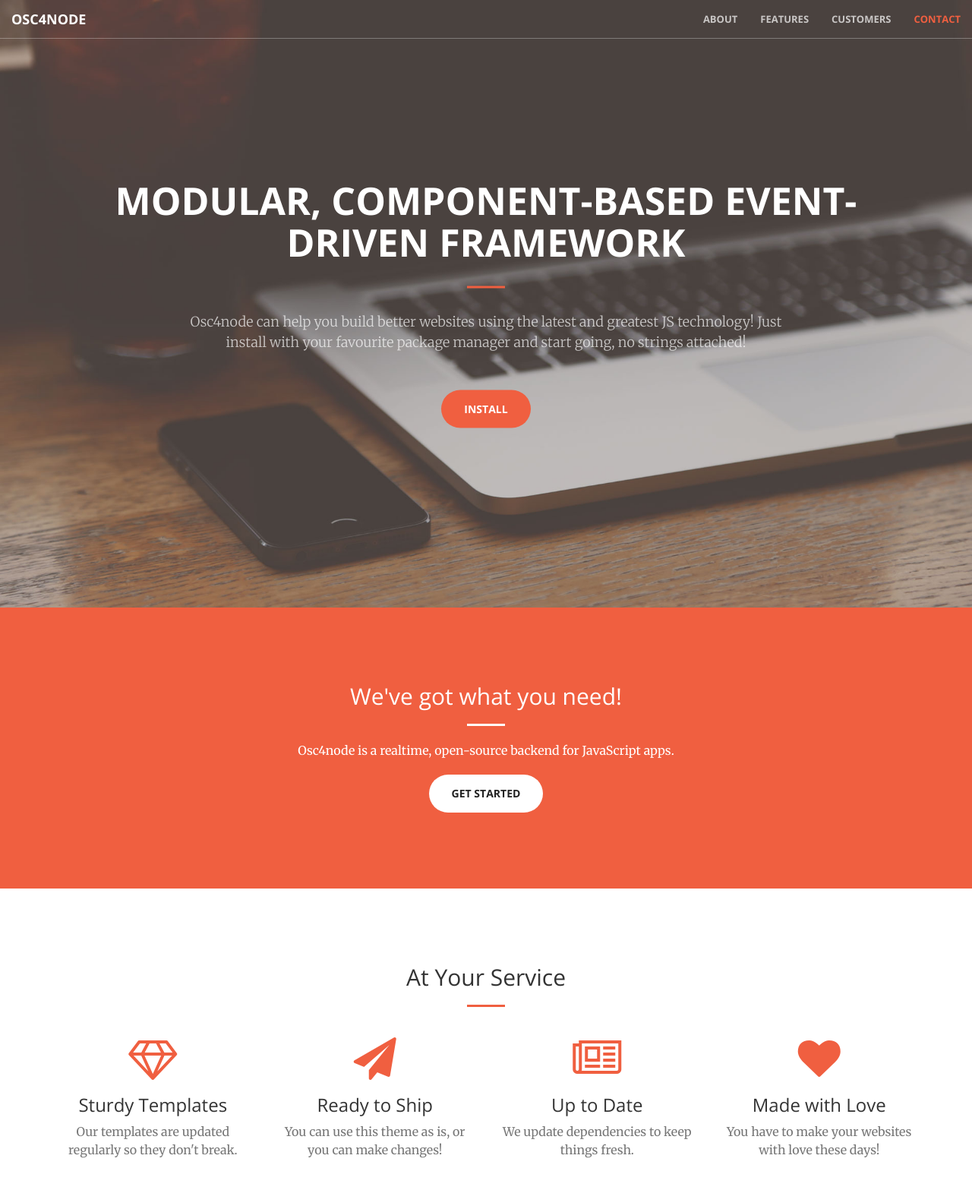
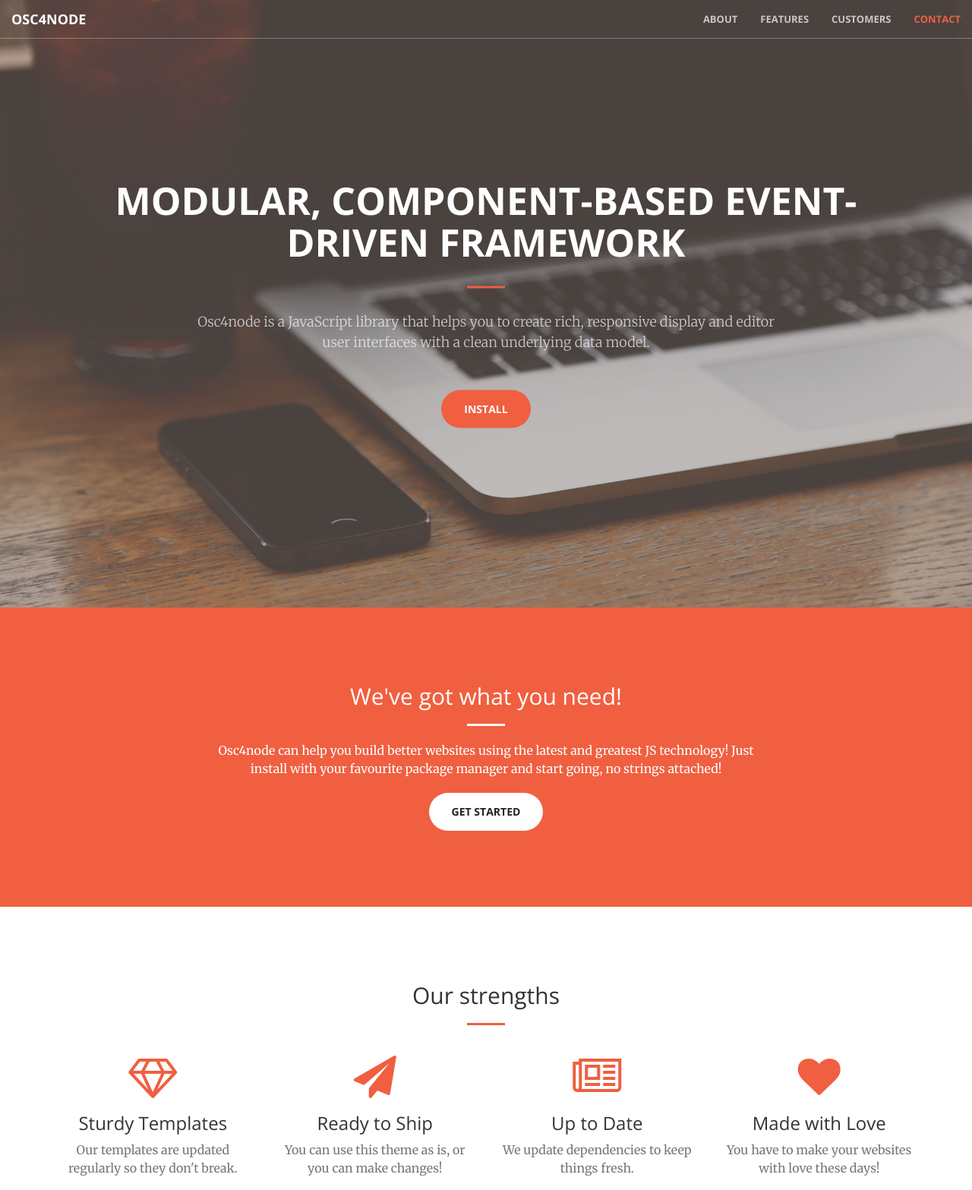
Before and after one commit to whachoe/js_fw_ms_gen, a PHP site: page /index.php in a window 1280 px wide. Shown: the top 1567 px of the page at 76% size. Run offline with PHP 8.4, Linux system fonts and the light colour scheme; some libraries are stand-ins or nearby versions.

Commit message:
more abouts

```diff
--- a/index.php
+++ b/index.php
@@ -106,7 +106,6 @@ $random_fws = [
 $random_js_fw_github = r($random_fws);
 
 $abouts = [
-    "$fw_name can help you build better websites using the latest and greatest JS technology! Just install with your favourite package manager and start going, no strings attached!",
     "Build powerful web and mobile apps that scale",
     "$fw_name is a realtime, open-source backend for JavaScript apps.",
     "Rapidly build and deploy web or mobile apps using a simple JavaScript API. Scale your apps to millions of users without any backend code.",
--- a/template.html
+++ b/template.html
@@ -73,7 +73,7 @@
             <div class="header-content-inner">
                 <h1 id="homeHeading"><?php echo $fw_title; ?></h1>
                 <hr>
-                <p><?php echo $fw_name?> can help you build better websites using the latest and greatest JS technology! Just install with your favourite package manager and start going, no strings attached!</p>
+                <p><?php echo $fw_about ?></p>
                 <a href="#about" class="btn btn-primary btn-xl page-scroll">Install</a>
             </div>
         </div>
@@ -86,7 +86,9 @@
                     <h2 class="section-heading">We've got what you need!</h2>
                     <hr class="light">
                     <p class="text-faded">
-                        <p><?php echo $fw_about ?></p>
+                    <p>
+                        <?php echo "$fw_name can help you build better websites using the latest and greatest JS technology! Just install with your favourite package manager and start going, no strings attached!"; ?>
+                    </p>
                     <a href="#services" class="page-scroll btn btn-default btn-xl sr-button">Get Started</a>
                 </div>
             </div>
@@ -97,7 +99,7 @@
         <div class="container">
             <div class="row">
                 <div class="col-lg-12 text-center">
-                    <h2 class="section-heading">At Your Service</h2>
+                    <h2 class="section-heading">Our strengths</h2>
                     <hr class="primary">
                 </div>
             </div>
```
